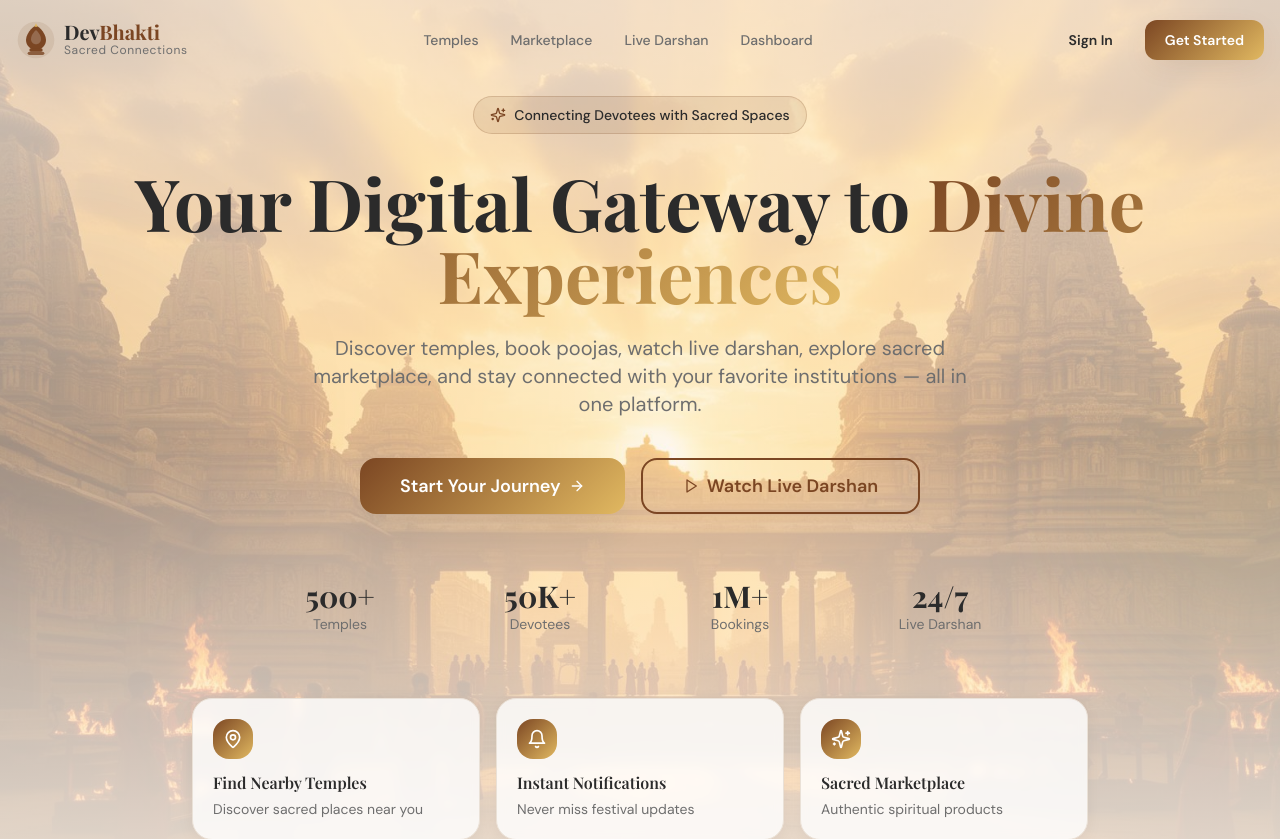
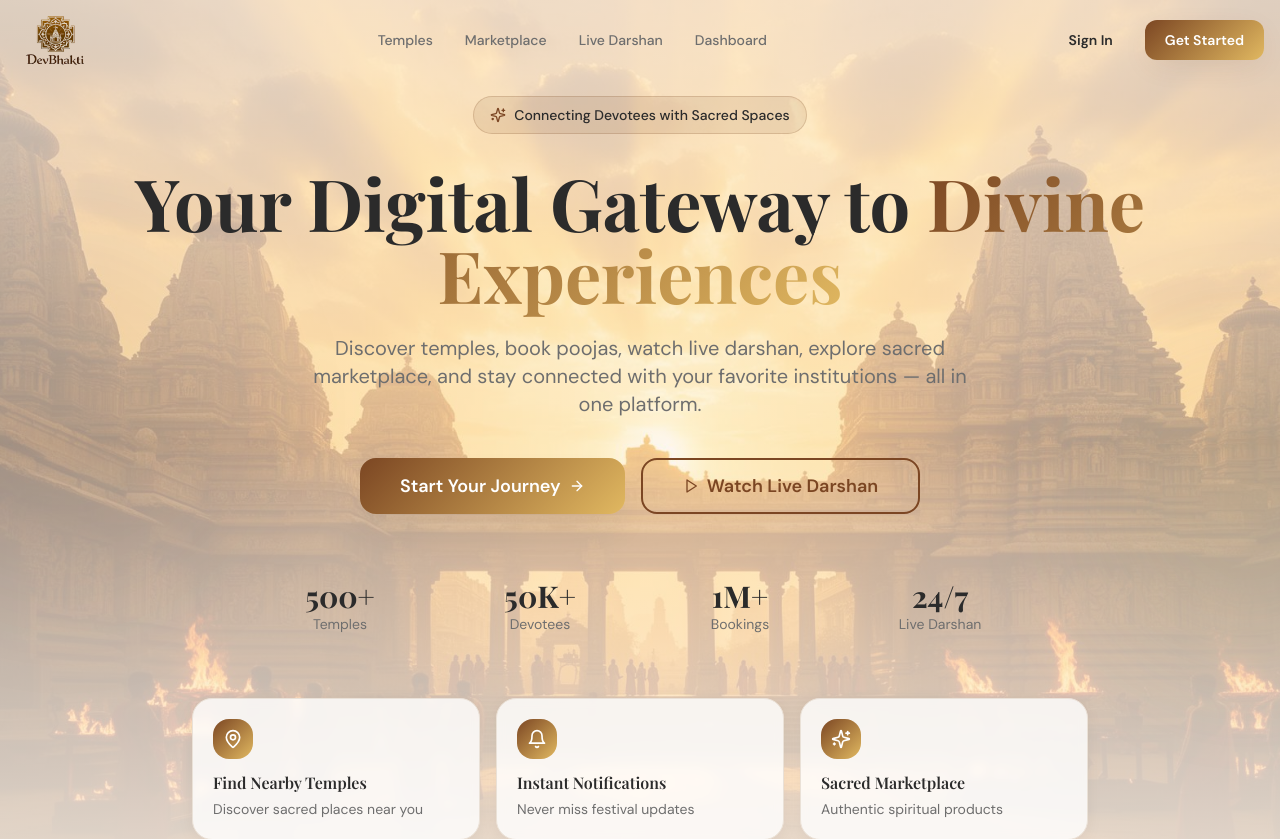
Before and after one commit to ShivpalBellway/DevBhakti, a Next.js app: page / in a window 1280 px wide. Shown: the top 839 px of the page. Built offline with nearby package versions, Linux system fonts and the light colour scheme.

Commit message:
feat: add Logo component and its corresponding image asset.

```diff
--- a/src/components/icons/Logo.tsx
+++ b/src/components/icons/Logo.tsx
@@ -1,88 +1,29 @@
 import React from "react";
+import Image from "next/image";
+import logoImg from "@/assets/logo.png";
 
 interface LogoProps {
   className?: string;
   size?: "sm" | "md" | "lg";
-  variant?: "full" | "icon";
+  variant?: "full" | "icon" | "image";
 }
 
-const Logo: React.FC<LogoProps> = ({ className = "", size = "md", variant = "full" }) => {
+const Logo: React.FC<LogoProps> = ({ className = "", size = "md", variant = "image" }) => {
   const sizeClasses = {
-    sm: "h-8",
-    md: "h-10",
-    lg: "h-12",
+    sm: "h-10 w-10",
+    md: "h-20 w-20",
+    lg: "h-24 w-24",
   };
 
-  const textSizes = {
-    sm: "text-lg",
-    md: "text-xl",
-    lg: "text-2xl",
-  };
+  const imgSrc = (logoImg as any).src || logoImg;
 
   return (
-    <div className={`flex items-center gap-2 ${className}`}>
-      {/* Om Symbol / Temple Icon */}
-      <div className={`${sizeClasses[size]} aspect-square relative`}>
-        <svg
-          viewBox="0 0 48 48"
-          fill="none"
-          xmlns="http://www.w3.org/2000/svg"
-          className="w-full h-full"
-        >
-          {/* Outer glow */}
-          <circle
-            cx="24"
-            cy="24"
-            r="22"
-            className="fill-primary/10"
-          />
-          {/* Temple dome shape */}
-          <path
-            d="M24 6C24 6 12 14 12 24C12 30.627 17.373 36 24 36C30.627 36 36 30.627 36 24C36 14 24 6 24 6Z"
-            className="fill-primary"
-          />
-          {/* Inner details */}
-          <path
-            d="M24 12C24 12 18 17 18 23C18 26.314 20.686 29 24 29C27.314 29 30 26.314 30 23C30 17 24 12 24 12Z"
-            className="fill-primary-foreground/20"
-          />
-          {/* Temple spire */}
-          <path
-            d="M24 4L26 8H22L24 4Z"
-            className="fill-secondary"
-          />
-          {/* Base */}
-          <rect
-            x="16"
-            y="34"
-            width="16"
-            height="4"
-            rx="2"
-            className="fill-primary"
-          />
-          <rect
-            x="14"
-            y="38"
-            width="20"
-            height="4"
-            rx="2"
-            className="fill-primary/80"
-          />
-        </svg>
-      </div>
-
-      {variant === "full" && (
-        <div className="flex flex-col">
-          <span className={`font-serif font-bold ${textSizes[size]} text-foreground leading-none`}>
-            Dev<span className="text-primary">Bhakti</span>
-          </span>
-          {size !== "sm" && (
-            <span className="text-xs text-muted-foreground tracking-wider">
-              Sacred Connections
-            </span>
-          )}
-        </div>
-      )}
+    <div className={`relative ${sizeClasses[size]} flex-shrink-0 flex items-center justify-center ${className}`}>
+      <img
+        src={imgSrc}
+        alt="DevBhakti Logo"
+        className="max-h-full max-w-full object-contain"
+      />
     </div>
   );
 };
```
Also changed, not shown: src/assets/logo.png (added).
